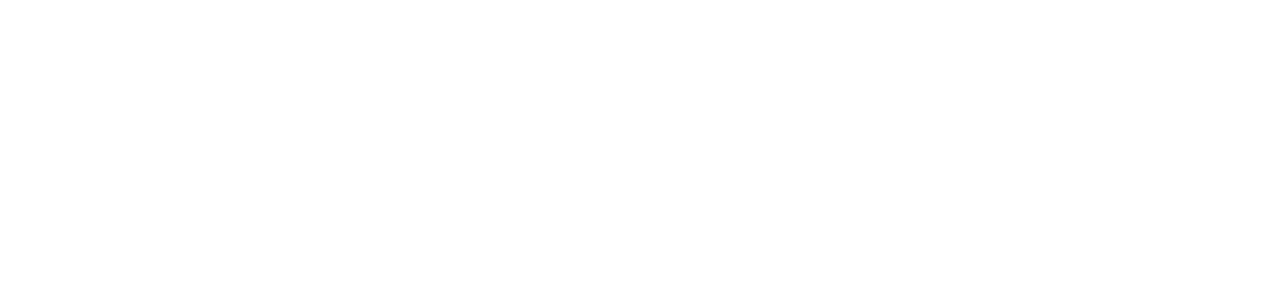
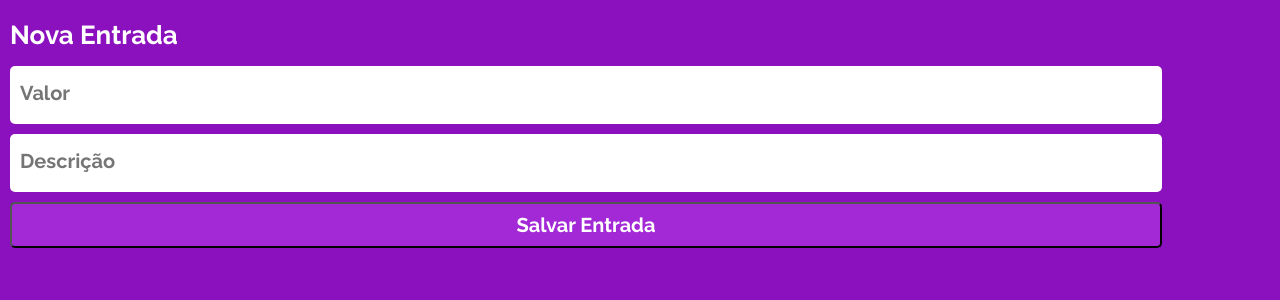
Before and after one commit to PedroRondelli/mywallet-front, a React (Create React App) app: page /credit in a window 1280 px wide. Shown: the top 300 px of the page. Built offline with nearby package versions, Linux system fonts and the light colour scheme; a web font is replaced by a local one.

Commit message:
concludes credit page layout

```diff
--- a/src/components/CreditPage.js
+++ b/src/components/CreditPage.js
@@ -1,5 +1,30 @@
 import styled from "styled-components";
 
 export default function CreditPage() {
-  return <></>;
+  return (
+    <Container>
+      <NewCreditTitle>Nova Entrada</NewCreditTitle>
+      <form>
+        <input placeholder="Valor" required />
+        <input placeholder="Descrição" required />
+        <button>Salvar Entrada</button>
+      </form>
+    </Container>
+  );
 }
+
+const NewCreditTitle = styled.h1`
+  font-family: Raleway;
+  font-size: 26px;
+  line-height: 31px;
+  letter-spacing: 0em;
+  color: #ffff;
+  margin: 10px auto;
+`;
+
+const Container = styled.div`
+  min-height: 100vh;
+
+  padding: 10px;
+  background-color: #8c11be;
+`;
--- a/src/components/MainMenu.js
+++ b/src/components/MainMenu.js
@@ -5,15 +5,15 @@
 
 export default function MainMenu() {
   return (
-    <CreditAndDebitContainer>
+    <Container>
       <MenuHeader />
       <BillsNote />
       <MenuFooter/>
-    </CreditAndDebitContainer>
+    </Container>
   );
 }
 
-export const CreditAndDebitContainer = styled.div`
+export const Container = styled.div`
   min-height: 100vh;
 
   padding: 10px;
--- a/src/components/MenuFooter.js
+++ b/src/components/MenuFooter.js
@@ -31,6 +31,8 @@
     position: absolute;
     top: 5px;
     left: 5px;
+    color: #ffff;
+    text-decoration: none;
   }
 
   p {
--- a/src/globalStyle.js
+++ b/src/globalStyle.js
@@ -75,6 +75,7 @@
 	margin:5px;
 	padding: 10px;
 	border: transparent;
+	box-sizing: border-box;
 
 }
 
```
